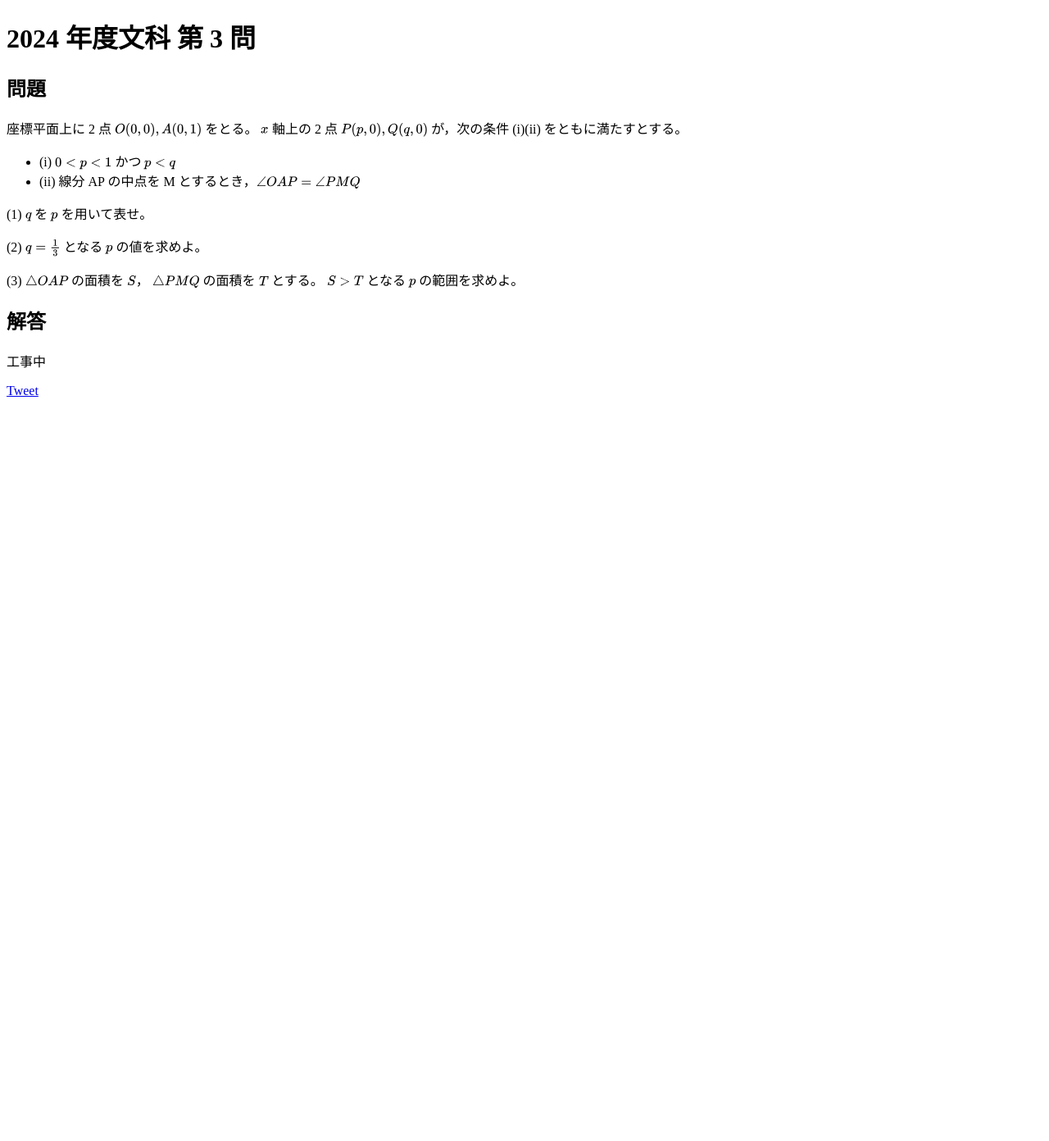
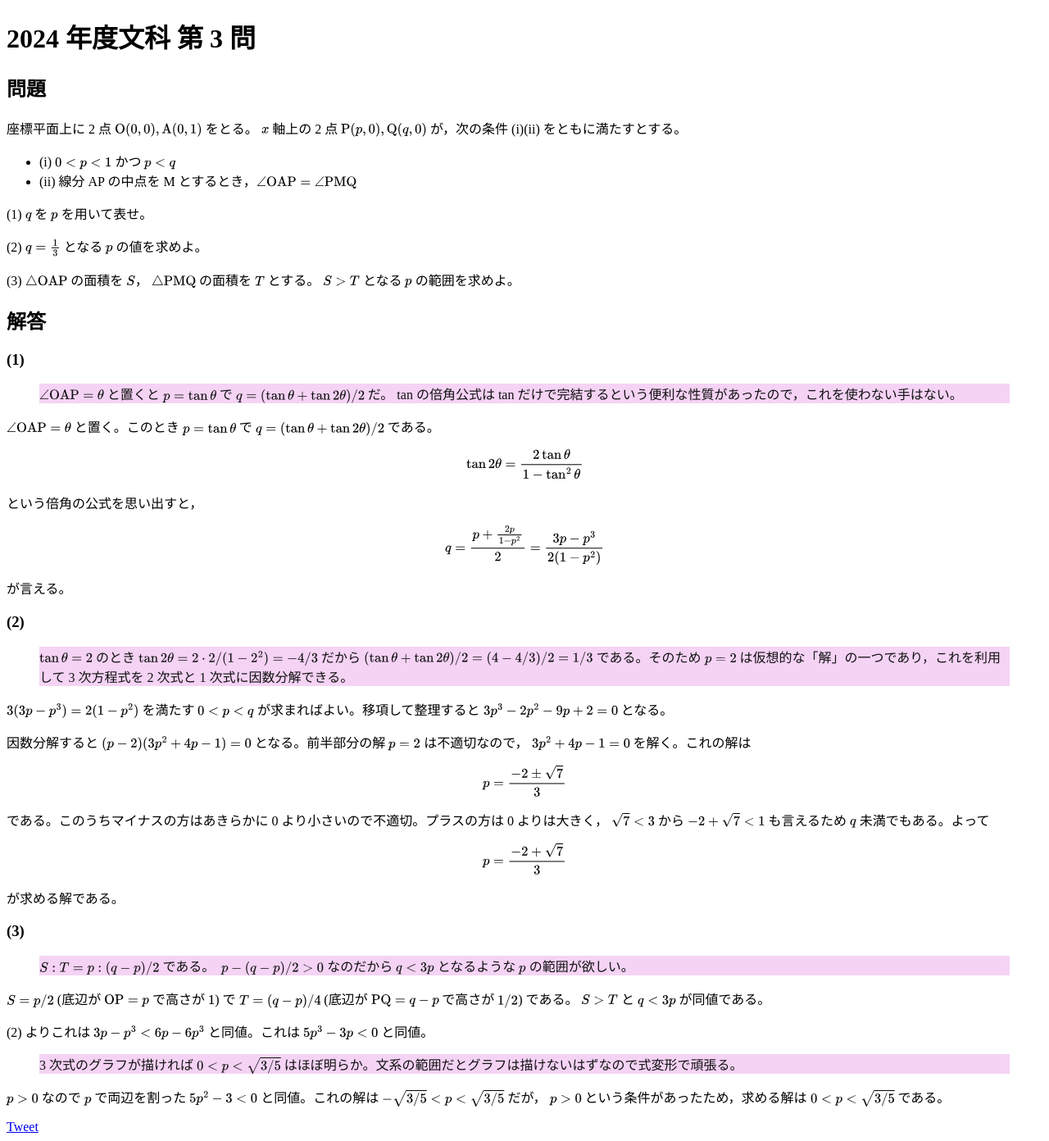
Before and after one commit to koba-e964/ut-entrance-exam-math, a Jekyll site: the page built from 2024/l3.md, in a window 1280 px wide. Shown: the whole page at 82% size. Built offline with Jekyll 4.4.1, drawn with Linux system fonts in a browser that asks for light colours; comment, search, counter and statistics services are not loaded; before the commit the page ends 900 px from its top, so only the background shows below that.

Commit message:
Add 2024/l3.md

```diff
--- a/2024/l3.md
+++ b/2024/l3.md
@@ -4,16 +4,54 @@ title: 2024 年度文科 第 3 問
 ---
 # 2024 年度文科 第 3 問
 ## 問題
-座標平面上に 2 点 $O(0, 0), A(0, 1)$ をとる。 $x$ 軸上の 2 点 $P(p, 0), Q(q, 0)$ が，次の条件 (i)(ii) をともに満たすとする。
+座標平面上に 2 点 $\mathrm{O}(0, 0), \mathrm{A}(0, 1)$ をとる。 $x$ 軸上の 2 点 $\mathrm{P}(p, 0), \mathrm{Q}(q, 0)$ が，次の条件 (i)(ii) をともに満たすとする。
 
 - (i) $0 < p < 1$ かつ $p < q$
-- (ii) 線分 AP の中点を M とするとき，$\angle OAP = \angle PMQ$
+- (ii) 線分 AP の中点を M とするとき，$\angle \mathrm{O}\mathrm{A}\mathrm{P} = \angle \mathrm{P}\mathrm{M}\mathrm{Q}$
 
 (1) $q$ を $p$ を用いて表せ。
 
 (2) $q = \frac{1}{3}$ となる $p$ の値を求めよ。
 
-(3) $\triangle OAP$ の面積を $S$， $\triangle PMQ$ の面積を $T$ とする。 $S>T$ となる $p$ の範囲を求めよ。
+(3) $\triangle \mathrm{O}\mathrm{A}\mathrm{P}$ の面積を $S$， $\triangle \mathrm{P}\mathrm{M}\mathrm{Q}$ の面積を $T$ とする。 $S>T$ となる $p$ の範囲を求めよ。
 
 ## 解答
-工事中
+### (1)
+
+> $\angle \mathrm{O}\mathrm{A}\mathrm{P} = \theta$ と置くと $p = \tan \theta$ で $q = (\tan\theta + \tan 2\theta)/2$ だ。 tan の倍角公式は tan だけで完結するという便利な性質があったので，これを使わない手はない。
+
+$\angle \mathrm{O}\mathrm{A}\mathrm{P} = \theta$ と置く。このとき $p = \tan \theta$ で $q = (\tan\theta + \tan 2\theta)/2$ である。
+
+$$\tan 2 \theta = \frac{2\tan\theta}{1-\tan^2\theta}$$
+
+という倍角の公式を思い出すと，
+
+$$q = \frac{p + \frac{2p}{1-p^2}}{2} = \frac{3p - p^3}{2(1 - p^2)}$$
+
+が言える。
+
+### (2)
+> $\tan \theta=2$ のとき $\tan 2\theta = 2 \cdot 2/(1-2^2) = -4/3$ だから $(\tan\theta + \tan 2\theta)/2 = (4-4/3)/2 = 1/3$ である。そのため $p = 2$ は仮想的な「解」の一つであり，これを利用して 3 次方程式を 2 次式と 1 次式に因数分解できる。
+
+$3(3p - p^3) = 2(1-p^2)$ を満たす $0 < p < q$ が求まればよい。移項して整理すると $3p^3 - 2p^2 - 9p + 2 = 0$ となる。
+
+因数分解すると $(p-2)(3p^2 + 4p - 1) = 0$ となる。前半部分の解 $p=2$ は不適切なので， $3p^2 + 4p - 1 = 0$ を解く。これの解は
+
+$$p = \frac{-2\pm \sqrt{7}}{3}$$
+
+である。このうちマイナスの方はあきらかに 0 より小さいので不適切。プラスの方は 0 よりは大きく， $\sqrt{7} < 3$ から $-2 + \sqrt{7} < 1$ も言えるため $q$ 未満でもある。よって
+
+$$p = \frac{-2 + \sqrt{7}}{3}$$
+
+が求める解である。
+
+### (3)
+> $S:T = p : (q-p)/2$ である。　$p - (q-p)/2 > 0$ なのだから $q < 3p$ となるような $p$ の範囲が欲しい。
+
+$S = p/2$ (底辺が $\mathrm{O}\mathrm{P} = p$ で高さが $1$) で $T = (q - p) / 4$ (底辺が $\mathrm{P}\mathrm{Q} = q - p$ で高さが $1/2$) である。 $S>T$ と $q < 3p$ が同値である。
+
+(2) よりこれは $3p - p^3 < 6p - 6p^3$ と同値。これは $5p^3 - 3p < 0$ と同値。
+
+> 3 次式のグラフが描ければ $0 < p < \sqrt{3/5}$ はほぼ明らか。文系の範囲だとグラフは描けないはずなので式変形で頑張る。
+
+$p > 0$ なので $p$ で両辺を割った $5p^2 - 3 < 0$ と同値。これの解は $-\sqrt{3/5} < p < \sqrt{3/5}$ だが， $p > 0$ という条件があったため，求める解は $0 < p < \sqrt{3/5}$ である。
```
Also changed, not shown: index.md (+1 -1 lines).
